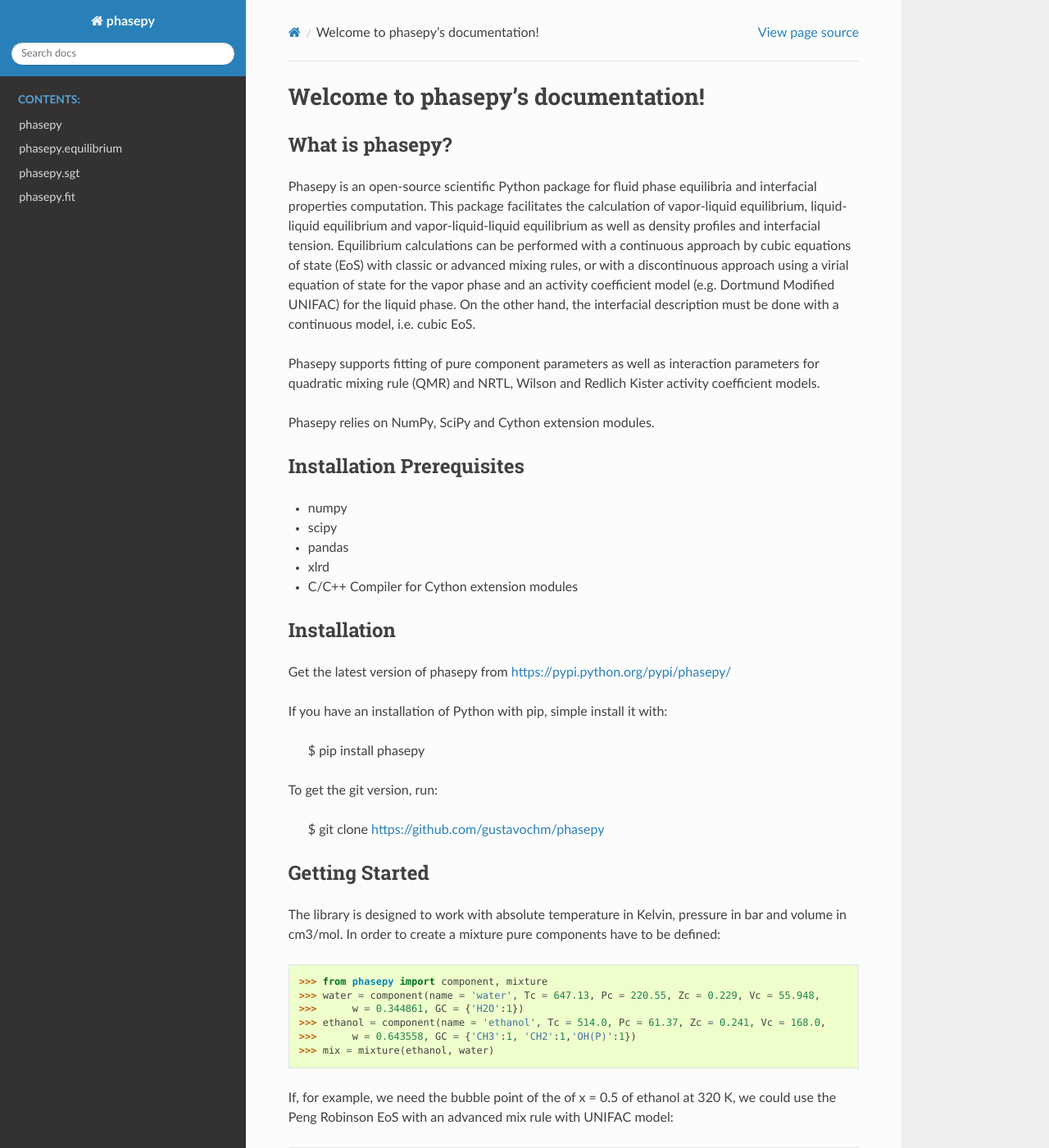
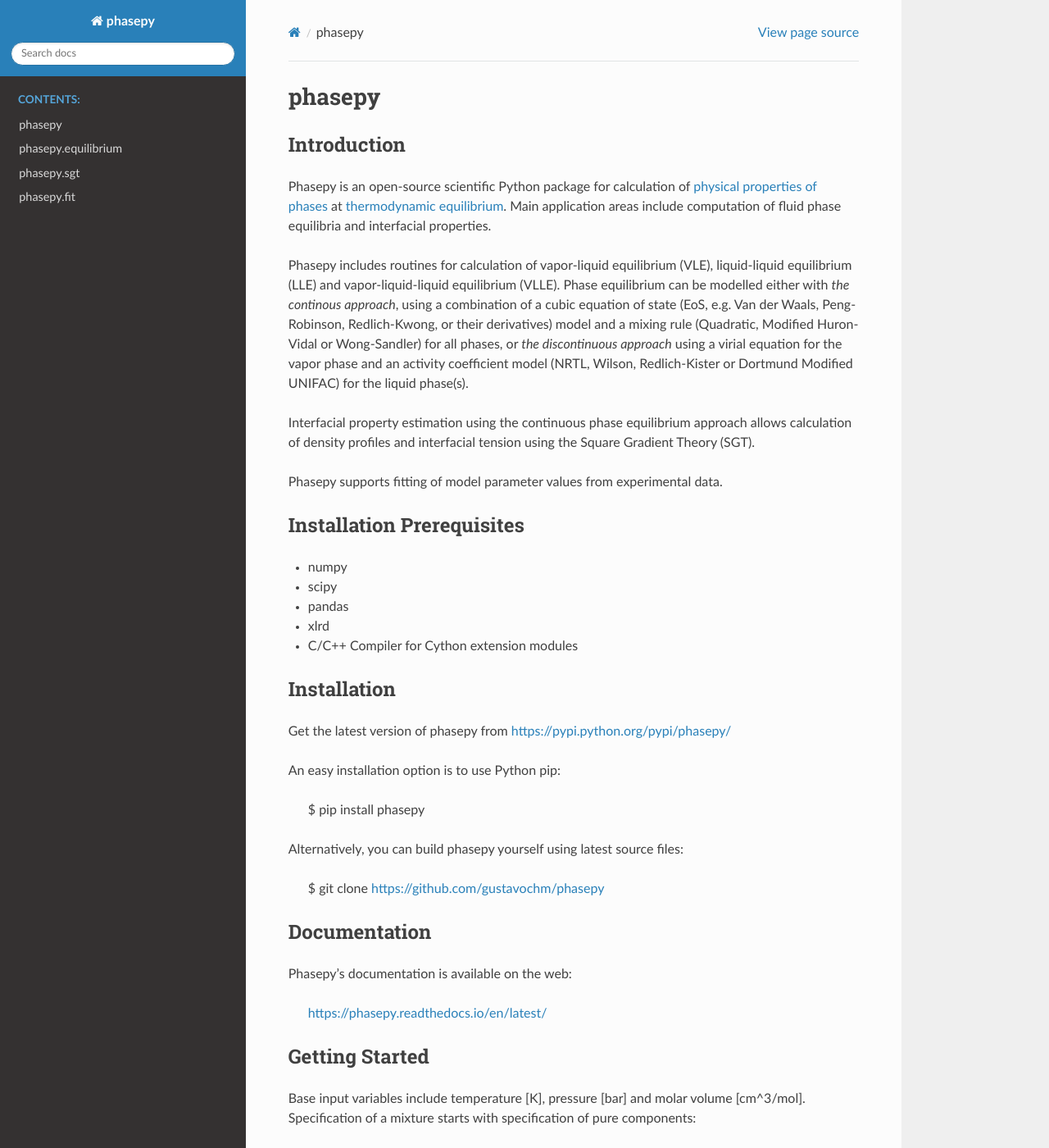
Before and after one commit to gustavochm/phasepy, a Sphinx documentation site: the page built from docs/source/index.rst, in a window 1280 px wide and 1400 px high. Shown: the whole window at 82% size. Built offline with Sphinx 7.4.7 and the Read the Docs theme 2.0.0, drawn with Linux system fonts in a browser that asks for light colours; some of the changed text lies outside the part shown.

Commit message:
Improved and synced README.rst and docs index.rst (#6)
- Fixed bug in front page example (bubblePy X argument)
- Restructured Introduction, summary by features
- Synchronized README.rst and index.rst

```diff
--- a/docs/source/index.rst
+++ b/docs/source/index.rst
@@ -1,20 +1,32 @@
-.. phasepy documentation master file, created by
-   sphinx-quickstart on Wed Feb 20 15:40:14 2019.
-   You can adapt this file completely to your liking, but it should at least
-   contain the root `toctree` directive.
+=======
+phasepy
+=======
 
-Welcome to phasepy's documentation!
-===================================
+Introduction
+------------
 
-What is phasepy?
-----------------
-Phasepy is an open-source scientific Python package for fluid phase equilibria and interfacial properties computation.
-This package facilitates the calculation of vapor-liquid equilibrium, liquid-liquid equilibrium and vapor-liquid-liquid equilibrium as well as density profiles and interfacial tension.
-Equilibrium calculations can be performed with a continuous approach by cubic equations of state (EoS) with classic or advanced mixing rules, or with a discontinuous approach using a virial equation of state for the vapor phase and an activity coefficient model (e.g. Dortmund Modified UNIFAC) for the liquid phase. On the other hand, the interfacial description must be done with a continuous model, i.e. cubic EoS.
+Phasepy is an open-source scientific Python package for calculation of
+`physical properties of phases <https://en.wikipedia.org/wiki/Physical_property>`_ at
+`thermodynamic equilibrium <https://en.wikipedia.org/wiki/Thermodynamic_equilibrium>`_.
+Main application areas include computation of fluid phase equilibria
+and interfacial properties.
 
-Phasepy supports fitting of pure component parameters as well as interaction parameters for quadratic mixing rule (QMR) and NRTL, Wilson and Redlich Kister activity coefficient models.
+Phasepy includes routines for calculation of vapor-liquid equilibrium (VLE),
+liquid-liquid equilibrium (LLE) and vapor-liquid-liquid equilibrium
+(VLLE). Phase equilibrium can be modelled either with *the continous
+approach*, using a combination of a cubic equation of state (EoS,
+e.g. Van der Waals, Peng-Robinson, Redlich-Kwong, or their
+derivatives) model and a mixing rule (Quadratic, Modified Huron-Vidal
+or Wong-Sandler) for all phases, or *the discontinuous approach* using
+a virial equation for the vapor phase and an activity coefficient model
+(NRTL, Wilson, Redlich-Kister or Dortmund Modified UNIFAC) for the
+liquid phase(s).
 
-Phasepy relies on NumPy, SciPy and Cython extension modules.
+Interfacial property estimation using the continuous phase equilibrium
+approach allows calculation of density profiles and interfacial
+tension using the Square Gradient Theory (SGT).
+
+Phasepy supports fitting of model parameter values from experimental data.
 
 Installation Prerequisites
 --------------------------
@@ -24,60 +36,65 @@
 - xlrd
 - C/C++ Compiler for Cython extension modules
 
-
 Installation
 ------------
 
 Get the latest version of phasepy from
 https://pypi.python.org/pypi/phasepy/
 
-If you have an installation of Python with pip, simple install it with:
+An easy installation option is to use Python pip:
 
     $ pip install phasepy
 
-To get the git version, run:
+Alternatively, you can build phasepy yourself using latest source
+files:
 
     $ git clone https://github.com/gustavochm/phasepy
+
+
+Documentation
+-------------
+
+Phasepy's documentation is available on the web:
+
+    https://phasepy.readthedocs.io/en/latest/
 
 
 Getting Started
 ---------------
 
-The library is designed to work with absolute temperature in Kelvin, pressure in bar and volume in cm3/mol. In order to create a mixture pure components have to be defined:
+Base input variables include temperature [K], pressure [bar] and molar
+volume [cm^3/mol]. Specification of a mixture starts with
+specification of pure components:
 
 .. code-block:: python
 
-	>>> from phasepy import component, mixture
-	>>> water = component(name = 'water', Tc = 647.13, Pc = 220.55, Zc = 0.229, Vc = 55.948,
-	>>>	 w = 0.344861, GC = {'H2O':1})
-	>>> ethanol = component(name = 'ethanol', Tc = 514.0, Pc = 61.37, Zc = 0.241, Vc = 168.0,
-	>>>	 w = 0.643558, GC = {'CH3':1, 'CH2':1,'OH(P)':1})
-	>>> mix = mixture(ethanol, water)
+   >>> from phasepy import component, mixture
+   >>> water = component(name='water', Tc=647.13, Pc=220.55, Zc=0.229, Vc=55.948,
+                         w=0.344861, GC={'H2O':1})
+   >>> ethanol = component(name='ethanol', Tc=514.0, Pc=61.37, Zc=0.241, Vc=168.0,
+		           w=0.643558, GC={'CH3':1, 'CH2':1, 'OH(P)':1})
+   >>> mix = mixture(ethanol, water)
 
-If, for example, we need the bubble point of the of x = 0.5 of ethanol at 320 K, we could use
-the Peng Robinson EoS with an advanced mix rule with UNIFAC model:
+Here is an example how to calculate the bubble point vapor composition
+and pressure of saturated 50 mol-% ethanol - 50 mol-% water liquid
+mixture at temperature 320 K using Peng Robinson EoS. In this example
+the Modified Huron Vidal mixing rule utilizes the Dortmund Modified
+UNIFAC activity coefficient model for the solution of the mixture EoS.
 
 .. code-block:: python
 
-	>>> mix.unifac()
-	>>> from phasepy import preos
-	>>> eos = pr(mix, 'mhv_unifac')
-	>>> from phasepy.equilibrium import bubblePy
-	>>> y_guess, P_guess = [0.2,0.8] , 1
-	>>> bubblePy(y_guess, P_guess, x = [0.5, 0.5], T = 320, model = eos)
-
-Similarly, liquid-liquid and vapor-liquid-liquid equilibrium can be solved, if were the case, with the same object (eos).
+   >>> mix.unifac()
+   >>> from phasepy import preos
+   >>> eos = preos(mix, 'mhv_unifac')
+   >>> from phasepy.equilibrium import bubblePy
+   >>> y_guess, P_guess = [0.2, 0.8], 1.0
+   >>> bubblePy(y_guess, P_guess, X=[0.5, 0.5], T=320.0, model=eos)
+   (array([0.70761727, 0.29238273]), 0.23248584919691206)
 
 For more examples, please have a look at the Jupyter Notebook files
 located in the *examples* folder of the sources or
 `view examples in github <https://github.com/gustavochm/phasepy/tree/master/examples>`_.
-
-Latest source code
-------------------
-
-The latest development version of phasepy's sources can be obtained at
-
-    https://github.com/gustavochm/phasepy
 
 
 Bug reports
@@ -86,6 +103,22 @@
 To report bugs, please use the phasepy's Bug Tracker at:
 
     https://github.com/gustavochm/phasepy/issues
+
+
+License information
+-------------------
+
+See ``LICENSE.txt`` for information on the terms & conditions for usage
+of this software, and a DISCLAIMER OF ALL WARRANTIES.
+
+Although not required by the phasepy license, if it is convenient for you,
+please cite phasepy if used in your work. Please also consider contributing
+any changes you make back, and benefit the community.
+
+
+Chaparro, G., Mejía, A. Phasepy: A Python based framework for fluid phase
+equilibria and interfacial properties computation.
+J Comput Chem. 2020; 1– 23. `https://doi.org/10.1002/jcc.26405 <https://doi.org/10.1002/jcc.26405>`_.
 
 
 .. toctree::
```
Also changed, not shown: README.rst (+51 -38 lines).
